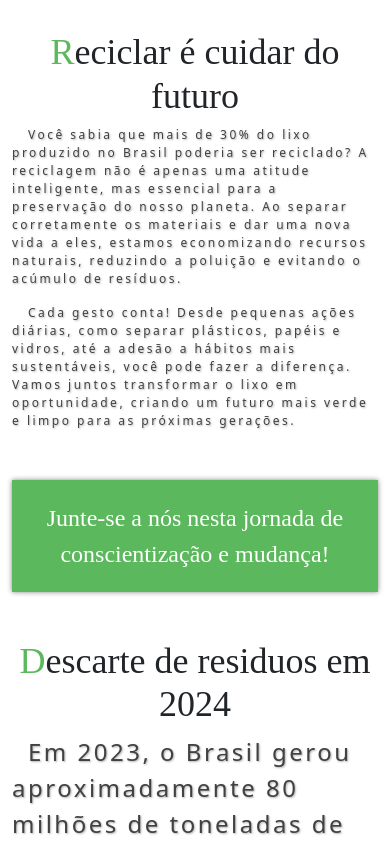
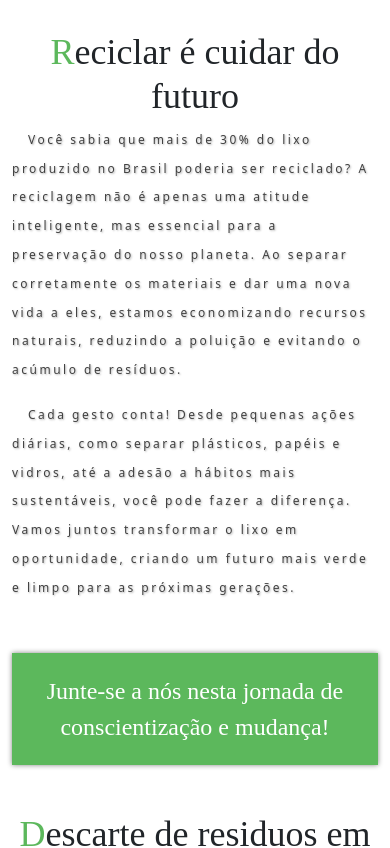
Before and after one commit to LacamJC/ReactNPR, a React (Create React App) app: page / in a window 390 px wide. Shown: the part 1200-2048 px from the top of the page. Built offline with nearby package versions, Linux system fonts and the light colour scheme; a web font is replaced by a local one.

Commit message:
UPDATE - HOME - Aumentando espaçamento entre as linhas

```diff
--- a/src/scss/pages/Home.module.css
+++ b/src/scss/pages/Home.module.css
@@ -116,6 +116,7 @@
 @media screen and (max-width: 768px) {
   .paragraph {
     font-size: 0.75rem;
+    line-height: 1.8rem;
   }
 }
 
--- a/src/scss/pages/Home.module.scss
+++ b/src/scss/pages/Home.module.scss
@@ -127,6 +127,7 @@
     @media screen and (max-width:768px)
     {
         font-size: $font-size-4;
+        line-height: 1.8rem;
     }
 }
 
```
Also changed, not shown: 1 other file (tests, documents, lock files or other folders).
